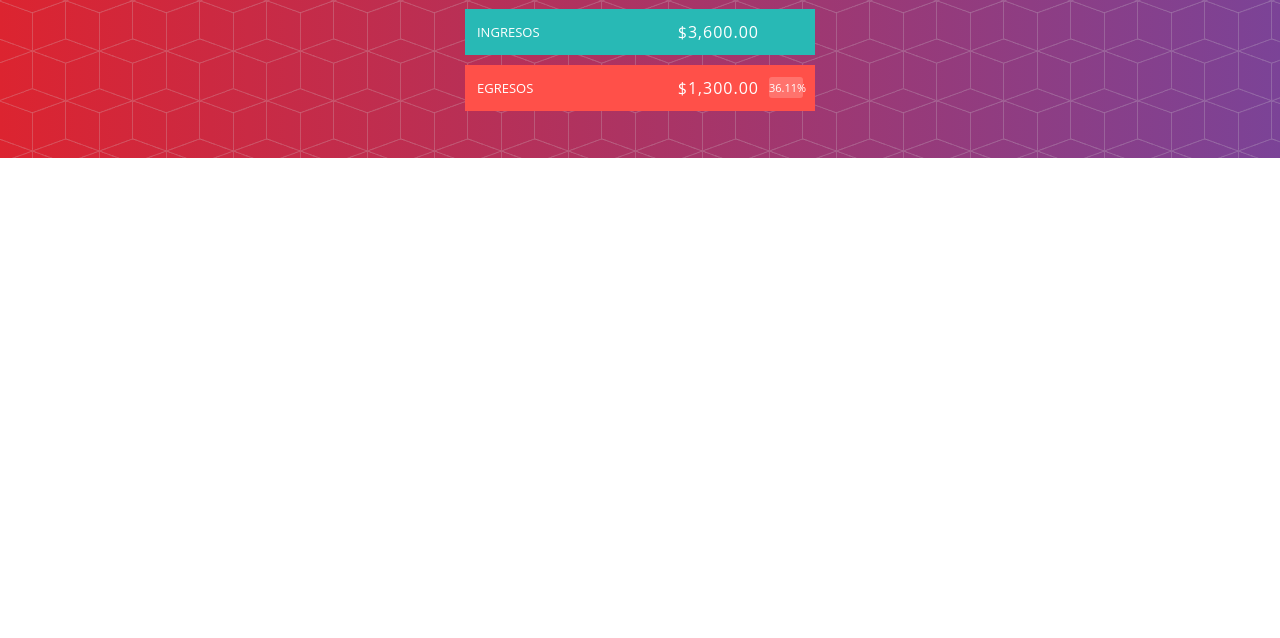
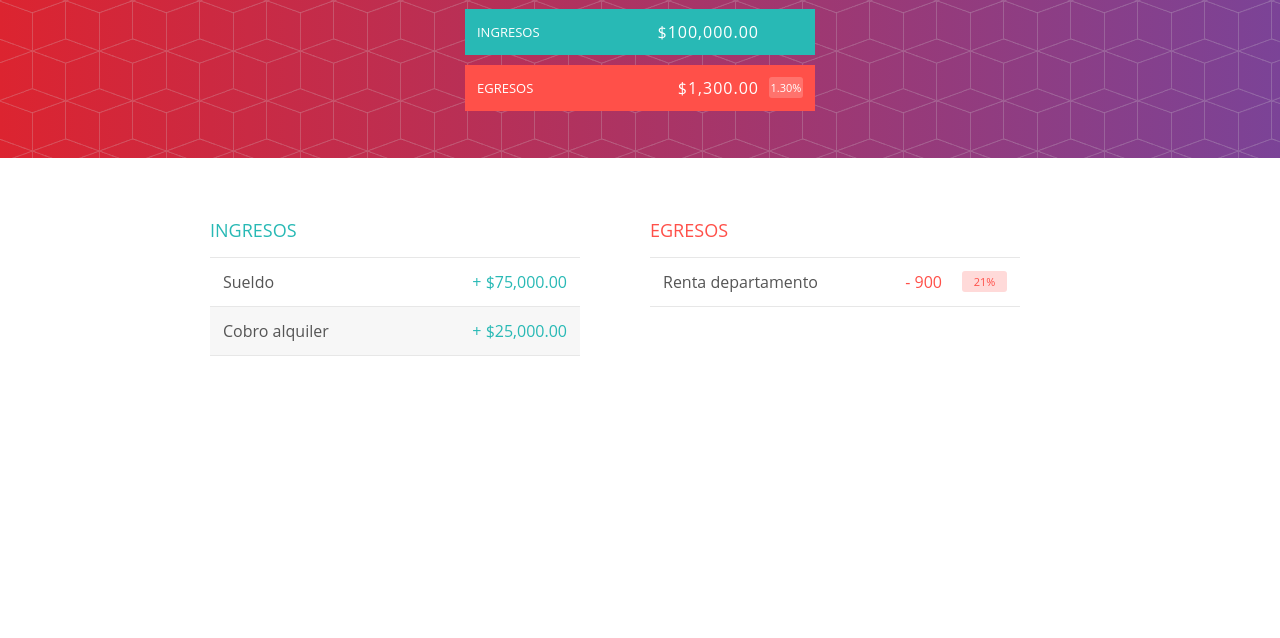
Before and after one commit to CristianPaolini/App-Web-Presupuesto, a plain HTML site: page index.html in a window 1280 px wide. Shown: the part 162-800 px from the top of the page. Drawn offline with nearby package versions, Linux system fonts and the light colour scheme.

Commit message:
Methods to dinamically have incomes on load.

```diff
--- a/index.html
+++ b/index.html
@@ -31,9 +31,36 @@
         </div>
     </div>
 
+    <div class="contenedor limpiarEstilos">
+        <div class="ingreso">
+            <h2 class="ingreso_titulo">Ingresos</h2>
+            <div id="lista-ingresos">
+            </div>
+        </div>
+        <div class="egreso">
+            <h2 class="egreso_titulo">Egresos</h2>
+            <div id="lista-egresos">
+                <div class="elemento limpiarEstilos">
+                    <div class="elemento_descripcion">Renta departamento</div>
+                    <div class="derecha limpiarEstilos">
+                        <div class="elemento_valor">- 900</div>
+                        <div class="elemento_porcentaje">21%</div>
+                        <div class="elemento_eliminar">
+                            <button class="elemento_eliminar--btn">
+                                <ion-icon name="close-circle-outline"></ion-icon>
+                            </button>
+                        </div>
+                    </div>
+                </div>
+            </div>
+        </div>
+    </div>
+
     <script src="js/Dato.js"></script>
     <script src="js/Ingreso.js"></script>
     <script src="js/Egreso.js"></script>
     <script src="js/app.js"></script>
+    <script type="module" src="https://unpkg.com/ionicons@5.5.2/dist/ionicons/ionicons.esm.js"></script>
+    <script nomodule src="https://unpkg.com/ionicons@5.5.2/dist/ionicons/ionicons.js"></script>
 </body>
 </html>
--- a/js/app.js
+++ b/js/app.js
@@ -1,6 +1,6 @@
 const ingresos = [
-    new Ingreso('Salario', 2100),
-    new Ingreso('Venta coche', 1500)
+    new Ingreso('Sueldo', 75000),
+    new Ingreso('Cobro alquiler', 25000)
 ];
 
 const egresos = [
@@ -10,6 +10,7 @@ const egresos = [
 
 let cargarApp = () => {
     cargarCabecero();
+    cargarIngresos();
 }
 
 let totalIngresos = () => {
@@ -44,3 +45,28 @@ const formatoMoneda = (valor) => {
 const formatoPorcentaje = (valor) => {
     return valor.toLocaleString('en-US', {style:'percent', minimumFractionDigits:2})
 }
+
+const cargarIngresos = () => {
+    let ingresosHTML = '';
+    for(let ingreso of ingresos) {
+        ingresosHTML += crearIngresoHTML(ingreso);
+    }
+    document.getElementById('lista-ingresos').innerHTML = ingresosHTML;
+}
+
+const crearIngresoHTML = (ingreso) => {
+    let ingresoHTML = `
+    <div class="elemento limpiarEstilos">
+    <div class="elemento_descripcion">${ingreso.descripcion}</div>
+    <div class="derecha limpiarEstilos">
+        <div class="elemento_valor">+ ${formatoMoneda(ingreso.valor)}</div>
+        <div class="elemento_eliminar">
+            <button class="elemento_eliminar--btn">
+                <ion-icon name="close-circle-outline"></ion-icon>
+            </button>
+        </div>
+    </div>
+</div>
+`;
+    return ingresoHTML;
+}
```
